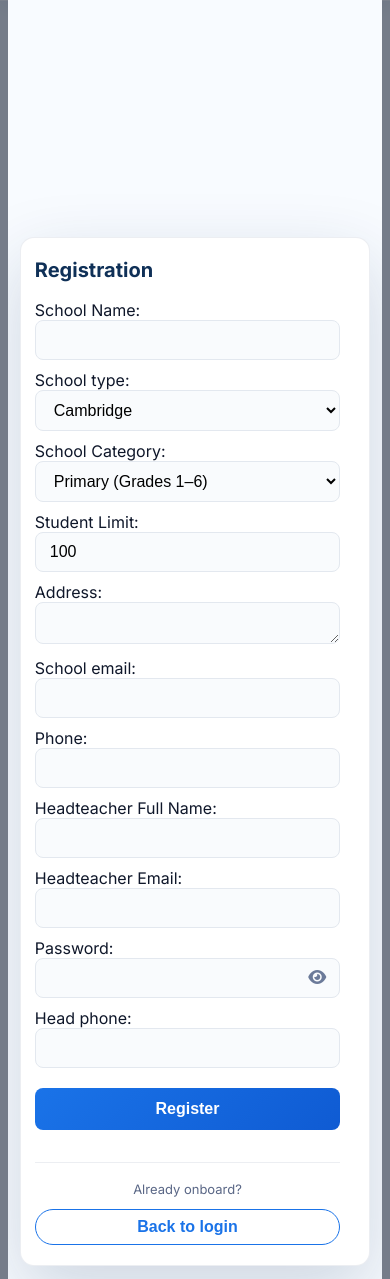
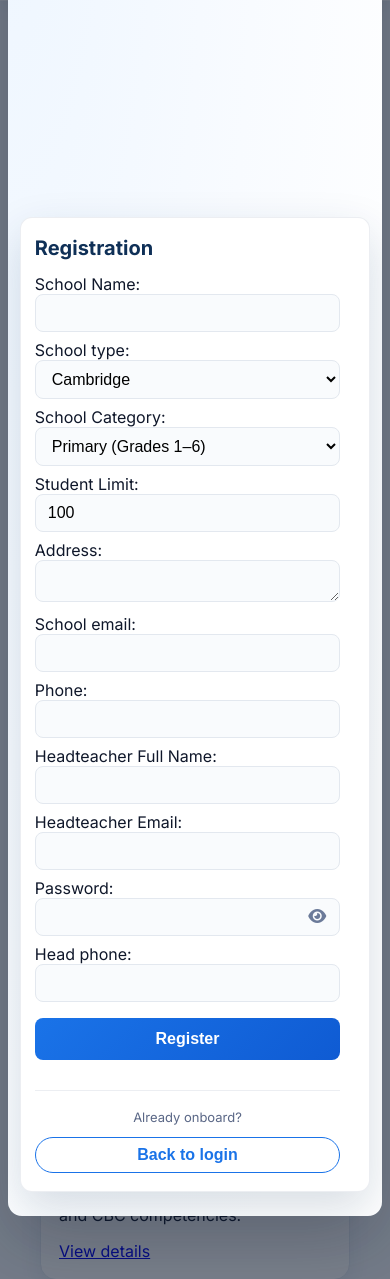
Before and after one commit to dafirmcoder/skulplus, a Django app: page /?auth=signup in a window 390 px wide. Shown: the part 171-1450 px from the top of the page. Run offline with Django 5.2, Linux system fonts and the light colour scheme; data that the repository does not hold is empty; parts of the project's set-up code (start-up, migrations or seed data) failed here and were passed over.

Commit message:
Refine auth modal layout

```diff
--- a/static/css/landing_auth_modal.css
+++ b/static/css/landing_auth_modal.css
@@ -18,11 +18,12 @@
 .auth-modal-dialog {
   position: relative;
   z-index: 1;
-  width: min(1120px, 96vw);
-  max-height: 94vh;
-  margin: 3vh auto;
+  width: min(820px, 94vw);
+  max-height: 92vh;
+  margin: 4vh auto;
   overflow: hidden;
-  border-radius: 18px;
+  border-radius: 16px;
+  box-shadow: 0 25px 70px rgba(8, 19, 38, 0.25);
 }
 
 .auth-modal-close {
@@ -45,9 +46,9 @@
   width: 100%;
   max-width: none;
   margin: 0;
-  padding: 48px 34px;
-  min-height: 560px;
-  background: #f8fbff;
+  padding: 28px 26px;
+  min-height: 480px;
+  background: radial-gradient(120% 120% at 0% 0%, #eef6ff 0%, #f8fbff 55%, #ffffff 100%);
   box-sizing: border-box;
 }
 
@@ -60,13 +61,13 @@
   top: 50%;
   left: 50%;
   transform: translate(-50%, -50%);
-  width: min(860px, calc(100% - 48px));
-  max-height: calc(94vh - 92px);
+  width: min(640px, calc(100% - 32px));
+  max-height: calc(92vh - 80px);
   overflow-y: auto;
   background: #fff;
-  padding: 34px 36px;
-  border-radius: 14px;
-  box-shadow: 0 25px 70px rgba(15,48,87,0.18);
+  padding: 28px 26px;
+  border-radius: 12px;
+  box-shadow: 0 18px 46px rgba(15,48,87,0.16);
   border: 1px solid rgba(15,48,87,0.08);
   transition: all 0.5s ease;
   opacity: 0;
@@ -92,21 +93,21 @@
 }
 
 .auth-modal-container .form-box h1 {
-  margin: 0 0 8px;
+  margin: 0 0 6px;
   color: #0f3057;
-  font-size: 24px;
+  font-size: 22px;
 }
 
 .auth-modal-container .form-box p {
-  font-size: 13px;
-  color: #777;
-  margin-bottom: 18px;
+  font-size: 12.5px;
+  color: #64748b;
+  margin-bottom: 14px;
 }
 
 .auth-modal-container .form-box.register form {
   display: grid;
   grid-template-columns: 1fr 1fr;
-  gap: 10px 12px;
+  gap: 8px 10px;
 }
 
 .auth-modal-container .full-width {
@@ -120,7 +121,7 @@
 .auth-modal-container .input-box select,
 .auth-modal-container .input-box textarea {
   width: 100%;
-  padding: 10px 14px;
+  padding: 9px 12px;
   border-radius: 8px;
   border: 1px solid #e3e8ef;
   background: #f9fbfd;
@@ -167,7 +168,7 @@
   border: none;
   cursor: pointer;
   font-weight: 600;
-  margin-top: 10px;
+  margin-top: 8px;
   grid-column: span 2;
 }
 
@@ -213,7 +214,7 @@ body.auth-modal-open {
 
 @media (max-width: 920px) {
   .auth-modal-dialog {
-    width: min(620px, 96vw);
+    width: min(560px, 96vw);
     margin: 2vh auto;
     max-height: 96vh;
     border-radius: 14px;
@@ -230,14 +231,14 @@ body.auth-modal-open {
     position: relative;
     width: 100%;
     transform: none;
-    margin-bottom: 16px;
+    margin-bottom: 12px;
     opacity: 1 !important;
     visibility: visible !important;
     pointer-events: auto !important;
     left: 0 !important;
     right: 0 !important;
     max-height: none;
-    padding: 20px 14px;
+    padding: 18px 14px;
   }
 
   .auth-modal-container .form-box.register form {
```
